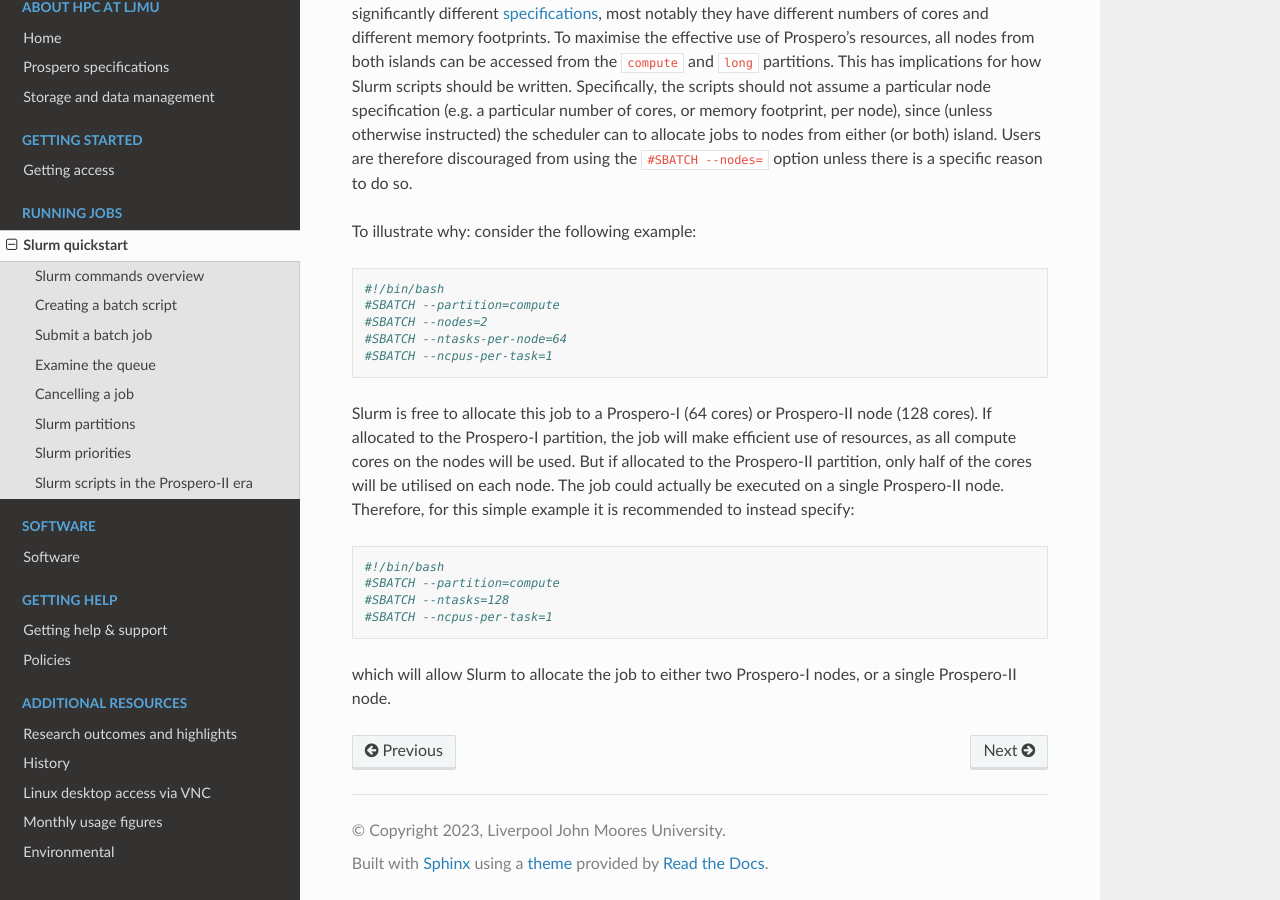
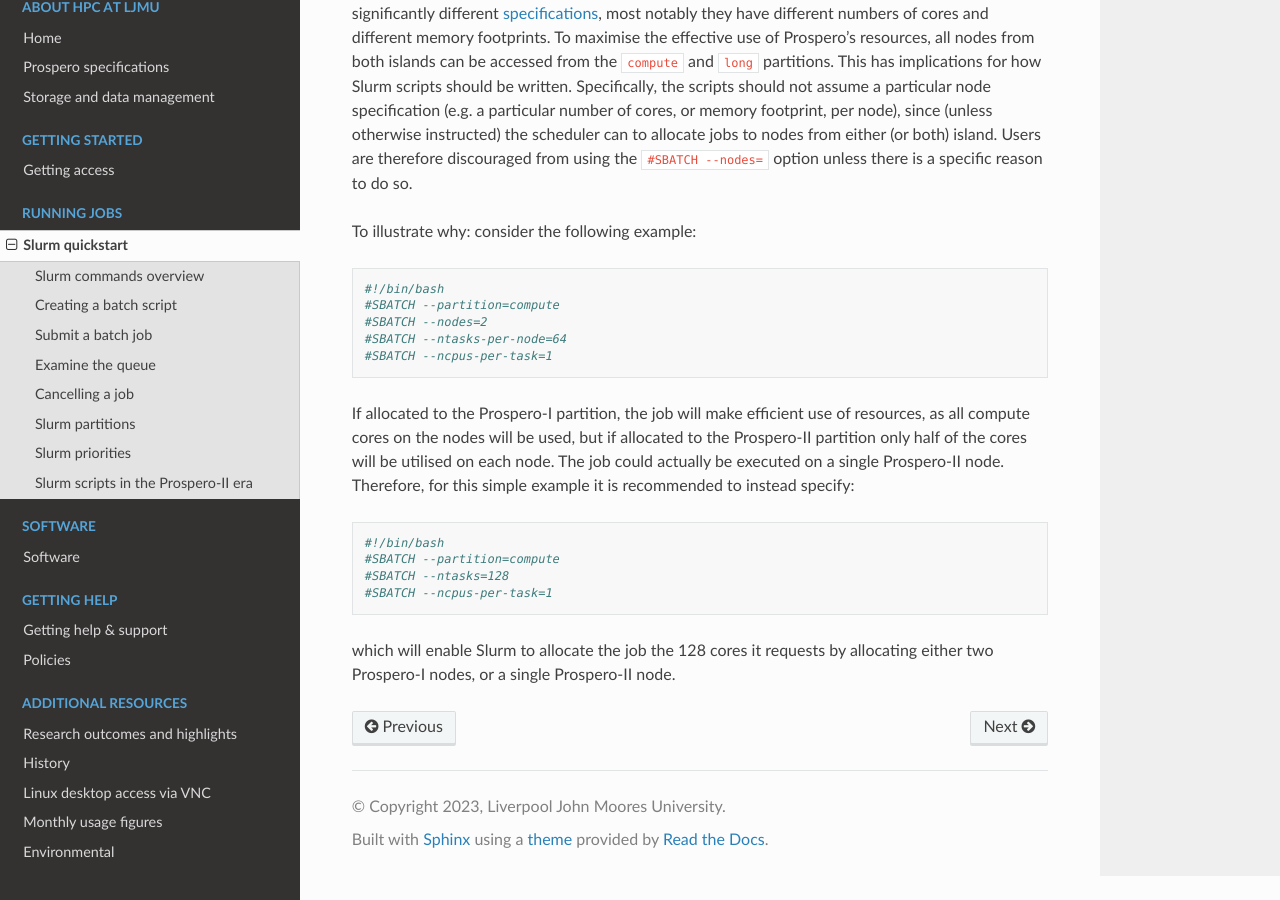
Before and after one commit to astrcrai/prospero-docs, a Sphinx documentation site: the page built from docs/source/scheduler.rst, in a window 1280 px wide and 900 px high, scrolled down 4930 px. Built offline with Sphinx 7.4.7 and the Read the Docs theme 3.1.0, drawn with Linux system fonts in a browser that asks for light colours.

Commit message:
Update scheduler.rst

```diff
--- a/docs/source/scheduler.rst
+++ b/docs/source/scheduler.rst
@@ -208,7 +208,7 @@ To illustrate why: consider the following example:
     #SBATCH --ntasks-per-node=64
     #SBATCH --ncpus-per-task=1
 
-Slurm is free to allocate this job to a Prospero-I (64 cores) or Prospero-II node (128 cores). If allocated to the Prospero-I partition, the job will make efficient use of resources, as all compute cores on the nodes will be used. But if allocated to the Prospero-II partition, only half of the cores will be utilised on each node. The job could actually be executed on a single Prospero-II node. Therefore, for this simple example it is recommended to instead specify:
+If allocated to the Prospero-I partition, the job will make efficient use of resources, as all compute cores on the nodes will be used, but if allocated to the Prospero-II partition only half of the cores will be utilised on each node. The job could actually be executed on a single Prospero-II node. Therefore, for this simple example it is recommended to instead specify:
 
 .. code-block:: bash
 
@@ -217,4 +217,4 @@ Slurm is free to allocate this job to a Prospero-I (64 cores) or Prospero-II nod
     #SBATCH --ntasks=128
     #SBATCH --ncpus-per-task=1
 
-which will allow Slurm to allocate the job to either two Prospero-I nodes, or a single Prospero-II node.
+which will enable Slurm to allocate the job the 128 cores it requests by allocating either two Prospero-I nodes, or a single Prospero-II node.
```
